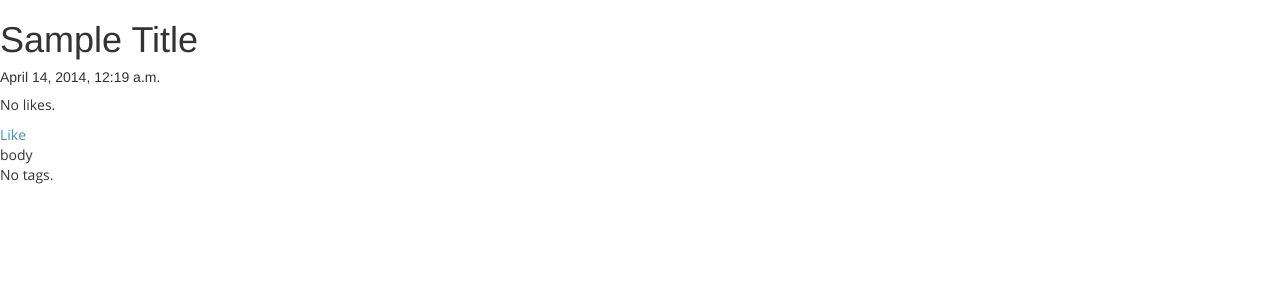
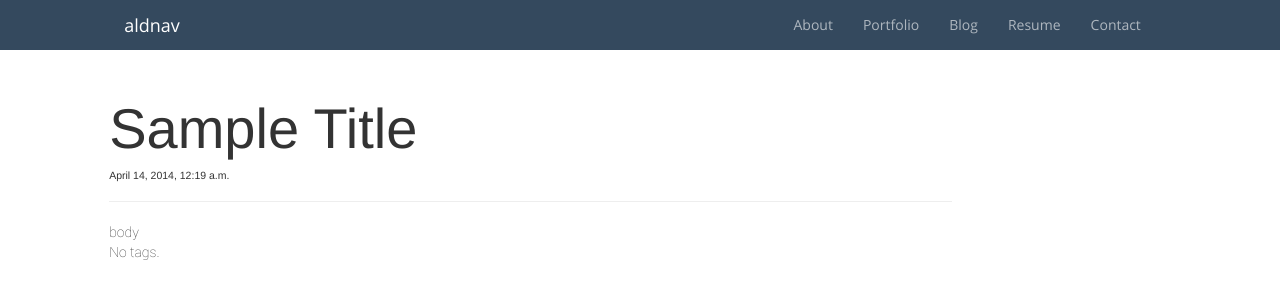
Before and after one commit to aldnav/old_aldnav_website, a Django app: page /blog/2/ in a window 1280 px wide. Shown: the top 300 px of the page. Run offline with Django 3.2, Linux system fonts and the light colour scheme; data comes from the database, SQL or seed files in the repository; parts of the project's set-up code (start-up, migrations or seed data) failed here and were passed over.

Commit message:
Better UI.

```diff
--- a/blog/static/css/style.css
+++ b/blog/static/css/style.css
@@ -43,6 +43,7 @@ header h1{
 .card li {
 	margin: 0 auto;
 	width: inherit;
+	border-bottom: 1px solid #DDDDDD;
 }
 
 .card li a p {
@@ -50,15 +51,65 @@ header h1{
 	font-family: 'Roboto Thin';
 }
 
-.card li a h4 {
+.card li a h3 {
+	color: #1ABC9C;
 	font-family: 'Roboto Regular';
 }
 
+.card li a h6 {
+	color: #444444;
+	font-family: 'Roboto Thin';
+	font-size: 0.75em;
+}
+
 .blog-preview {
-	border: 1px solid #DDDDDD;
-	background-color: white;
+	/*background-color: white;*/
 }
 
 .tag-item {
 	font-size: 0.75em;
 }
+
+
+.nav-container {
+	background-color: #34495E;
+}
+
+.navbar {
+	background-color: transparent;
+	border: none;
+	margin-top: 0;
+	margin-bottom: 0;
+}
+
+.navbar-nav > li > a {
+	color: white;
+	opacity: 0.6;
+	transition: all 0.2s ease;
+}
+
+.navbar-nav > li > a:hover{
+	background: #2F4256;
+	opacity: 1;
+}
+
+.navbar-brand {
+	color: white;
+}
+
+.navbar-brand:hover{
+	color: white;
+}
+
+.article {
+	top: 2em;
+	font-family: 'Roboto Thin';
+}
+
+.article h1 {
+	font-size: 4em;
+}
+
+.article h5 {
+	font-size: 0.75em;
+}
--- a/blog/templates/posts/detail.html
+++ b/blog/templates/posts/detail.html
@@ -1,17 +1,21 @@
 <!DOCTYPE html>
 <html lang="en">
-	{% include "posts/head.html" %}
+	{% include "pre/head.html" %}
 
 	<body>
 		<div>
+			{% include "pre/navigation.html" %}
+			<div class="row clearfix">
+				<div class="col-md-8 col-md-offset-1 article">
 					<h1>{{ post.title }}</h1>
 					<h5>{{ post.pub_date }}</h5>
-			{% if likes %}
+					<!-- {% if likes %}
 						<p>likes</p>
 					{% else %}
 						<p>No likes.</p>
-			{% endif %}
-			<a href="like">Like</a>
+					{% endif %} -->
+					<!-- <a href="like">Like</a> -->
+					<hr />
 					<article>{{ post.body }}</article>
 					{% if tags %}
 						<ul class="list-unstyled">
@@ -23,5 +27,8 @@
 						<p>No tags.</p>
 					{% endif %}
 				</div>
+			</div>
+		</div>
+		{% include "pre/footscripts.html"%}
 	</body>
 </html>
```
Also changed, not shown: blog/templates/posts/index.html (+6 -12 lines). Lines whose indentation alone changed are shown as unchanged.
